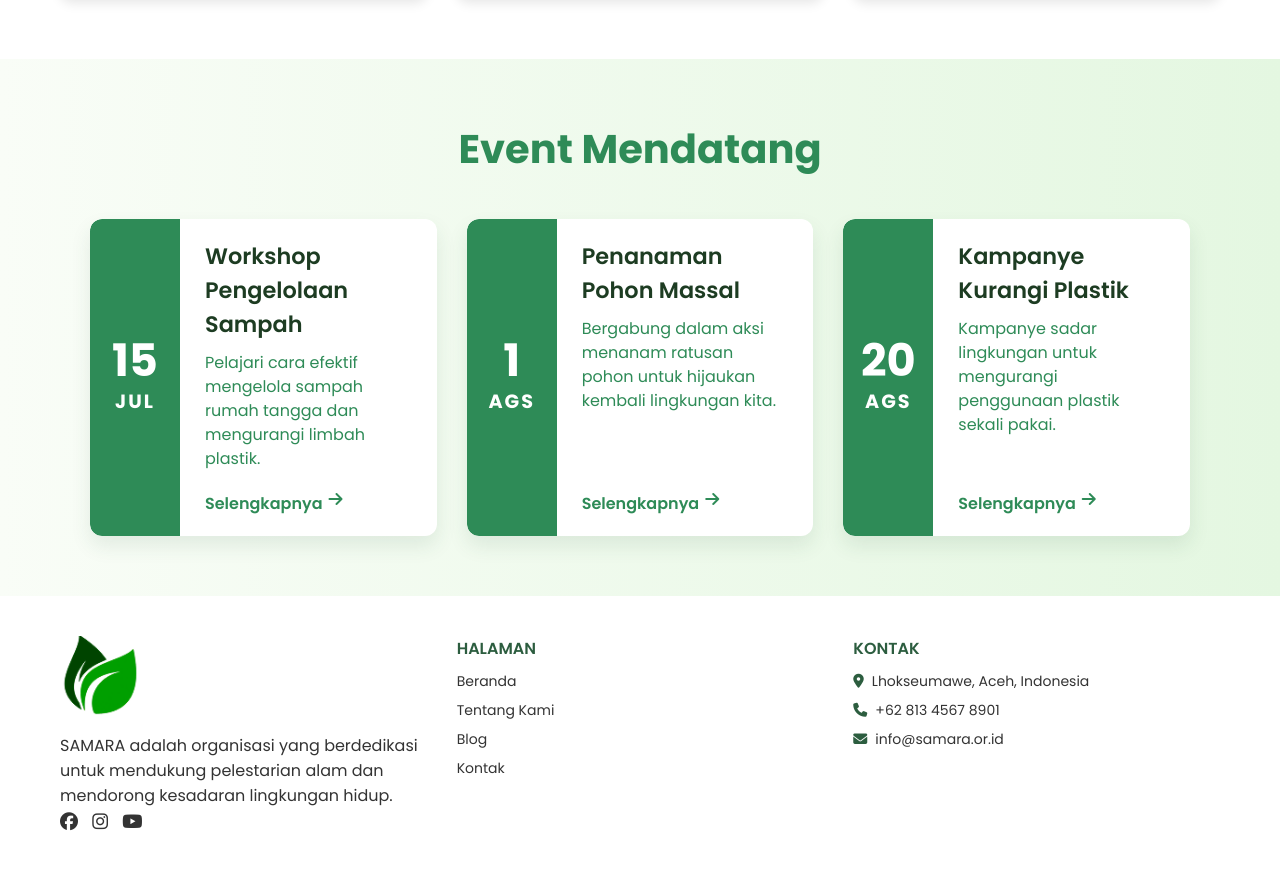
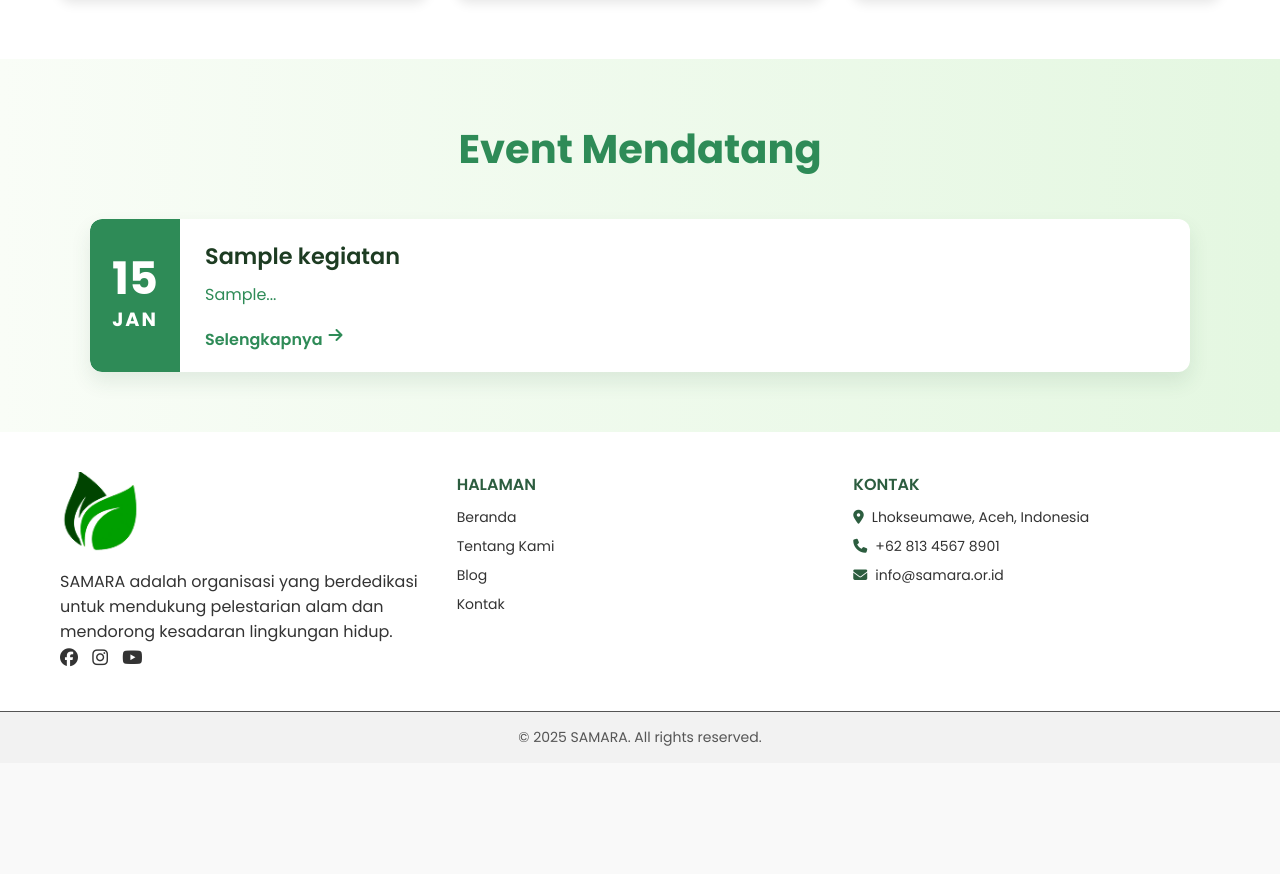
Before and after one commit to amirullah310/samara, a PHP site: page / in a window 1280 px wide. Shown: the part 2240-3114 px from the top of the page. After the commit the page ends 2986 px from the top, so only its background shows below. Run offline with PHP 8.4, Linux system fonts and the light colour scheme; tables that the repository leaves empty or names only in its code hold one stand-in row (values such as "Sample post"); some libraries are stand-ins or nearby versions.

Commit message:
update event

```diff
--- a/css/style.css
+++ b/css/style.css
@@ -95,6 +95,16 @@
 .menu-list li a:hover::after {
     width: 100%;
 }
+
+.menu-list a {
+    color: #fff; /* warna default navbar */
+    transition: color 0.3s ease;
+}
+
+.menu-list a.active {
+    color: #1b5e20; /* warna saat aktif */
+}
+
 
 /* Icon buttons for mobile */
 .icon {
@@ -627,6 +637,7 @@
         }
         .menu-list li a {
             font-size: 20px;
+            color: #fff;
         }
         .navbar {
           height: 60px;
--- /dev/null
+++ b/database/koneksi.php
@@ -0,0 +1,14 @@
+<?php
+$koneksi = mysqli_connect("localhost","root","","db_samara");
+
+function query($query){
+    global $koneksi;
+    $result = mysqli_query($koneksi,$query);
+    $rows =[];
+    while($user = mysqli_fetch_assoc($result)){
+        $rows[] = $user;
+    }
+    return $rows;
+};
+
+?>
--- a/index.html
+++ b/index.php
@@ -1,3 +1,9 @@
+<?php
+require './database/koneksi.php';
+
+$sql = "SELECT * FROM kegiatan ORDER BY tanggal_kegiatan DESC";
+$result = $koneksi->query($sql);
+?>
 <!DOCTYPE html>
 <html lang="en">
 <head>
@@ -31,48 +37,7 @@
   <!-- Konten lainnya -->
 
 
-
-    <nav class="navbar fade-down" data-aos="fade-down" data-aos-duration="800">
-        <div class="content">
-            <div class="logo">
-                <div class="logo-icon">
-                    <img class="img-icon" src="img/icon-logo.png" alt="">
-                </div>
-                <div class="logo-title">
-                    <a class="title-icon" href="">SAMARA</a>
-                </div>
-            </div>
-                <ul class="menu-list">
-                    <div class="icon cancel-btn">
-                        <i class="fa-solid fa-times"></i>
-                    </div>
-                    <li>
-                        <a href="index.html">
-                            <i class="fa-solid fa-house"></i> Home
-                        </a>
-                    </li>
-                    <li>
-                        <a href="about.html">
-                            <i class="fa-solid fa-user"></i> About
-                        </a>
-                    </li>
-                    <li>
-                        <a href="blog.html">
-                            <i class="fa-solid fa-blog"></i> Blog
-                        </a>
-                    </li>
-                    <li>
-                        <a href="contact.html">
-                            <i class="fa-solid fa-envelope"></i> Contact
-                        </a>
-                    </li>
-                </ul>
-
-            <div class="icon menu-btn">
-                <i class="fa-solid fa-bars"></i>
-            </div>
-        </div>
-    </nav>
+<?php include 'navbar.php' ?>
 
 <section class="hero">
   <div class="hero-left fade-right" data-aos="fade-right" data-aos-duration="1200">
@@ -190,47 +155,35 @@
   <div class="container">
     <h2 class="section-title" data-aos="fade-up" data-aos-duration="1000">Event Mendatang</h2>
     <div class="events-grid">
-      <article class="event-card fade-up" data-aos="fade-up" data-aos-duration="1000">
+        <?php
+            if ($result->num_rows > 0) {
+            while ($row = $result->fetch_assoc()) {
+            // Ubah tanggal ke format hari & bulan
+            $tanggal = date("d", strtotime($row["tanggal_kegiatan"]));
+            $bulan   = strtoupper(date("M", strtotime($row["tanggal_kegiatan"])));
+
+            // Potong deskripsi hanya beberapa karakter
+        $preview = substr(strip_tags($row["deskripsi_kegiatan"]), 0, 120) . "...";
+
+        echo '<article class="event-card fade-up" data-aos="fade-up" data-aos-duration="1000">
         <div class="event-date">
-          <span class="event-day">15</span>
-          <span class="event-month">JUL</span>
+          <span class="event-day">' . $tanggal . '</span>
+          <span class="event-month">' . $bulan . '</span>
         </div>
         <div class="event-details">
-          <h3 class="event-title">Workshop Pengelolaan Sampah</h3>
-          <p class="event-description">
-            Pelajari cara efektif mengelola sampah rumah tangga dan mengurangi limbah plastik.
-          </p>
-          <a href="event-detail.html" class="event-link" aria-label="Detail Workshop Pengelolaan Sampah">Selengkapnya <i class="fa-solid fa-arrow-right"></i></a>
+          <h3 class="event-title">' . htmlspecialchars($row["nama_kegiatan"]) . '</h3>
+          <p class="event-description">' . htmlspecialchars($preview) . '</p>
+          <a href="event-detail.php?id=' . urlencode($row["id_kegiatan"]) . '" class="event-link" aria-label="Detail ' . htmlspecialchars($row["nama_kegiatan"]) . '">
+        Selengkapnya <i class="fa-solid fa-arrow-right"></i>
+          </a>
         </div>
-      </article>
-
-      <article class="event-card fade-up" data-aos="fade-up" data-aos-duration="1200">
-        <div class="event-date">
-          <span class="event-day">1</span>
-          <span class="event-month">AGS</span>
-        </div>
-        <div class="event-details">
-          <h3 class="event-title">Penanaman Pohon Massal</h3>
-          <p class="event-description">
-            Bergabung dalam aksi menanam ratusan pohon untuk hijaukan kembali lingkungan kita.
-          </p>
-          <a href="event-detail.html" class="event-link" aria-label="Detail Penanaman Pohon Massal">Selengkapnya <i class="fa-solid fa-arrow-right"></i></a>
-        </div>
-      </article>
-
-      <article class="event-card fade-up" data-aos="fade-up" data-aos-duration="1400">
-        <div class="event-date">
-          <span class="event-day">20</span>
-          <span class="event-month">AGS</span>
-        </div>
-        <div class="event-details">
-          <h3 class="event-title">Kampanye Kurangi Plastik</h3>
-          <p class="event-description">
-            Kampanye sadar lingkungan untuk mengurangi penggunaan plastik sekali pakai.
-          </p>
-          <a href="event-detail.html" class="event-link" aria-label="Detail Kampanye Kurangi Plastik">Selengkapnya <i class="fa-solid fa-arrow-right"></i></a>
-        </div>
-      </article>
+      </article>';
+              }
+            } else {
+              echo "<p>Tidak ada kegiatan yang tersedia.</p>";
+            }
+            $koneksi->close();
+?>
     </div>
   </div>
 </section>
```
Also changed, not shown: about.php (renamed from about.html, +1 -24 lines), blog.php (renamed from blog.html, +1 -24 lines), contact.php (renamed from contact.html, +1 -24 lines), event-detail.html (deleted, +0 -133 lines), event-detail.php (added, +133 -0 lines), navbar.php (added, +43 -0 lines).
